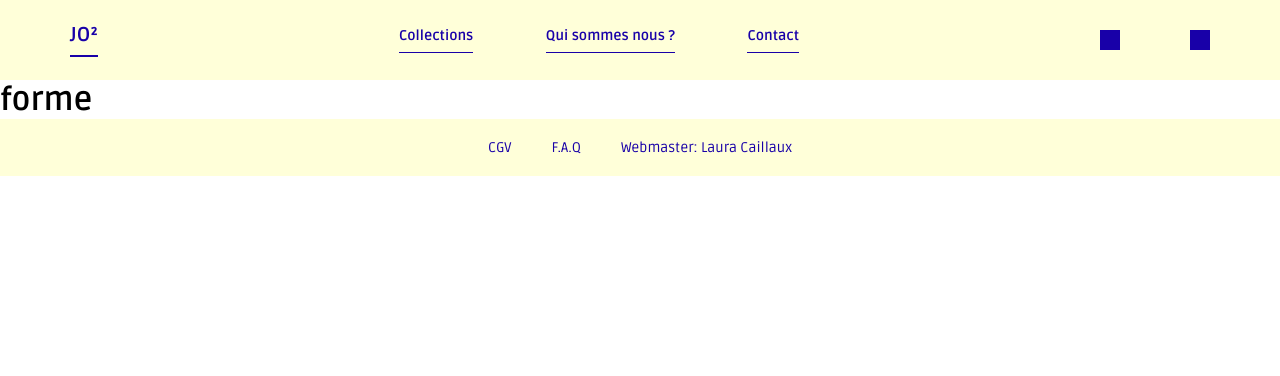
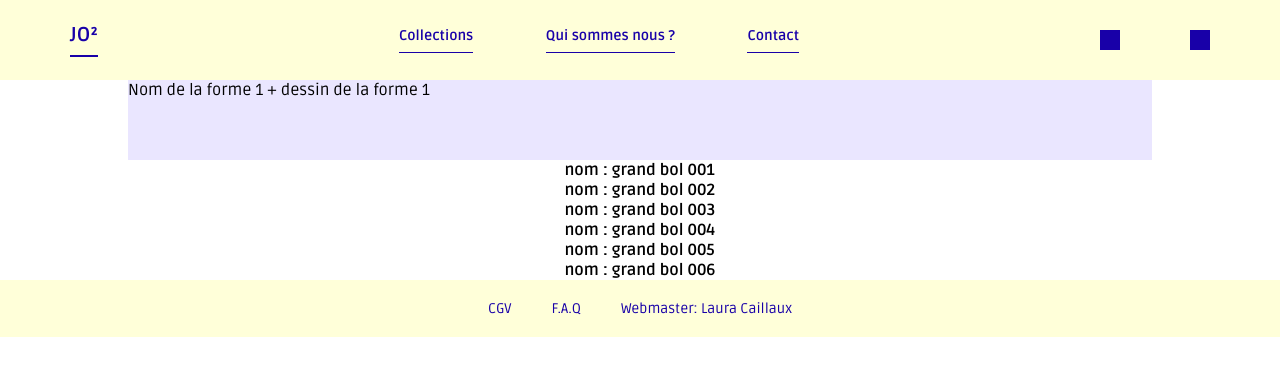
Before and after one commit to Lcdevi/client-JO2-app, a React (Create React App) app: page /forme001 in a window 1280 px wide. Shown: the top 376 px of the page. Built offline with nearby package versions, Linux system fonts and the light colour scheme.

Commit message:
render the good datas on single shape page

```diff
--- a/src/App.js
+++ b/src/App.js
@@ -8,7 +8,8 @@ import Home from "./pages/Home";
 import Collections from "./pages/Collections";
 import Contact from "./pages/Contact";
 import QuiSommesNous from "./pages/QuiSommesNous";
-import FormPage from "./pages/formPage";
+import Forme1Page from "./pages/forme1Page";
+import Forme2Page from "./pages/forme2Page";
 
 // ---------------- IMPORT STYLE ----------------- //
 import './App.css';
@@ -23,7 +24,8 @@ function App() {
         <Route path="/collections" component={Collections} />
         <Route path="/contact" component={Contact} />
         <Route path="/qui-sommes-nous" component={QuiSommesNous} />
-        <Route path="/forme001" component={FormPage} />
+        <Route path="/forme001" component={Forme1Page} />
+        <Route path="/forme002" component={Forme2Page} />
 
       </Switch>
       <Footer />
--- a/src/components/CategoryCart.jsx
+++ b/src/components/CategoryCart.jsx
@@ -14,7 +14,7 @@ class CategoryCart extends Component {
             <div id="cat-container">
                 {this.state.categories.map((cat, index) => (
                     // <Link to={`/collections/${cat.id}`} key={index}>
-                    <Link to={`/${cat.id}`} key={index} categories={this.props.categories}>
+                    <Link to={`/${cat.id}`} key={index} categories={this.state.categories}>
                         <div id="cat-cart-container">
                             <img src={cat.imageUrl} alt=""/>
                             <div id='topito'>
--- /dev/null
+++ b/src/components/ItemCart.jsx
@@ -0,0 +1,28 @@
+import React, { Component } from 'react'
+
+class ItemCart extends Component {
+
+    state = {
+        items: this.props.items,
+    }
+
+    render() {
+        console.log(this.state)
+        return (
+            <div>
+                <h1>ITEM CART</h1>
+                {this.state.items.map((item, index) => {
+                     if(item.shape === "grand_bol") {
+                        return (
+                            <div key={index}>
+                                <h4>nom : {item.name}</h4>
+                            </div>
+                        )
+                    }
+                })}
+            </div>
+        )
+    }
+}
+
+export default ItemCart;
--- a/src/data/Items.json
+++ b/src/data/Items.json
@@ -0,0 +1,74 @@
+[
+    {
+        "id": "forme_1_item-1",
+        "name": "grand bol 001",
+        "image": "",
+        "shape": "grand_bol"
+    },
+    {
+        "id": "forme_1_item-2",
+        "name": "grand bol 002",
+        "image": "",
+        "shape": "grand_bol"
+    },
+    {
+        "id": "forme_1_item-3",
+        "name": "grand bol 003",
+        "image": "",
+        "shape": "grand_bol"
+    },
+    {
+        "id": "forme_1_item-4",
+        "name": "grand bol 004",
+        "image": "",
+        "shape": "grand_bol"
+    },
+    {
+        "id": "forme_1_item-5",
+        "name": "grand bol 005",
+        "image": "",
+        "shape": "grand_bol"
+    },
+    {
+        "id": "forme_1_item-6",
+        "name": "grand bol 006",
+        "image": "",
+        "shape": "grand_bol"
+    },
+    {
+        "id": "forme_2_item-1",
+        "name": "petit bol 001",
+        "image": "",
+        "shape": "petit_bol"
+    },
+    {
+        "id": "forme_2_item-2",
+        "name": "petit bol 002",
+        "image": "",
+        "shape": "petit_bol"
+    },
+    {
+        "id": "forme_2_item-3",
+        "name": "petit bol 003",
+        "image": "",
+        "shape": "petit_bol"
+    },
+    {
+        "id": "forme_2_item-4",
+        "name": "petit bol 004",
+        "image": "",
+        "shape": "petit_bol"
+    },
+    {
+        "id": "forme_2_item-5",
+        "name": "petit bol 005",
+        "image": "",
+        "shape": "petit_bol"
+    },
+    {
+        "id": "forme_2_item-6",
+        "name": "petit bol 006",
+        "image": "",
+        "shape": "petit_bol"
+    }
+]
--- a/src/pages/Collections.jsx
+++ b/src/pages/Collections.jsx
@@ -11,6 +11,7 @@ class Collections extends React.Component {
     }
 
     render() {
+        console.log(this.state)
         return (
             <div id="collections-page">
                 <h1>LES FORMES</h1>
--- a/src/pages/formPage.jsx
+++ /dev/null
@@ -1,20 +0,0 @@
-import React, { Component } from 'react'
-
-class formPage extends Component {
-
-    state = {
-        categories: this.props.categories,
-    }
-
-    render() {
-
-        console.log(this.state)
-        return (
-            <div>
-                <h1>forme</h1>
-            </div>
-        )
-    }
-}
-
-export default formPage
--- /dev/null
+++ b/src/pages/forme1Page.jsx
@@ -0,0 +1,35 @@
+import React, { Component } from 'react';
+import "../styles/forme.css";
+import itemsData from "../data/Items.json";
+// import ItemCart from '../components/ItemCart';
+
+class formPage extends Component {
+
+    state = {
+        items: itemsData,
+        categories: this.props.categories,
+    }
+
+    render() {
+        console.log(this.state.items)
+        return (
+            <div className="form-container">
+                <div className="title-forme">Nom de la forme 1 + dessin de la forme 1</div>
+                <div>
+                    {/* <ItemCart items={ itemsData } /> */}
+                    {this.state.items.map((item, index) => {
+                     if(item.shape === "grand_bol") {
+                        return (
+                            <div key={index}>
+                                <h4>nom : {item.name}</h4>
+                            </div>
+                        )
+                    }
+                })}
+                </div>
+            </div>
+        )
+    }
+}
+
+export default formPage
--- /dev/null
+++ b/src/pages/forme2Page.jsx
@@ -0,0 +1,34 @@
+import React, { Component } from 'react';
+import "../styles/forme.css";
+import itemsData from "../data/Items.json";
+// import ItemCart from '../components/ItemCart';
+
+class forme2Page extends Component {
+
+    state = {
+        items: itemsData,
+    }
+
+    render() {
+
+        return (
+            <div className="form-container">
+                <div className="title-forme">Nom de la forme 2 + dessin de la forme 2</div>
+                <div>
+                    {/* <ItemCart items={ itemsData } /> */}
+                    {this.state.items.map((item, index) => {
+                     if(item.shape === "petit_bol") {
+                        return (
+                            <div key={index}>
+                                <h4>nom : {item.name}</h4>
+                            </div>
+                        )
+                    }
+                })}
+                </div>
+            </div>
+        )
+    }
+}
+
+export default forme2Page
--- /dev/null
+++ b/src/styles/forme.css
@@ -0,0 +1,11 @@
+.title-forme {
+    width: 80vw;
+    height: 5em;
+    background-color: #eae6ff;
+}
+
+.form-container {
+    display: flex;
+    flex-direction: column;
+    align-items: center;
+}
```
